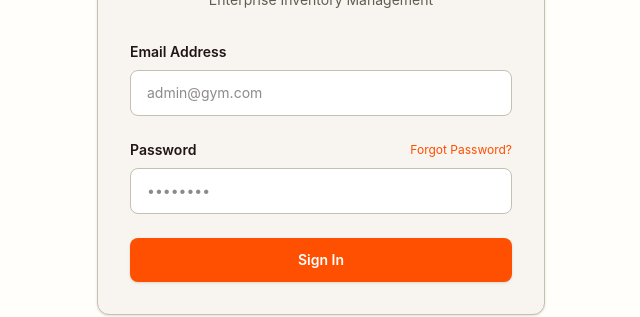
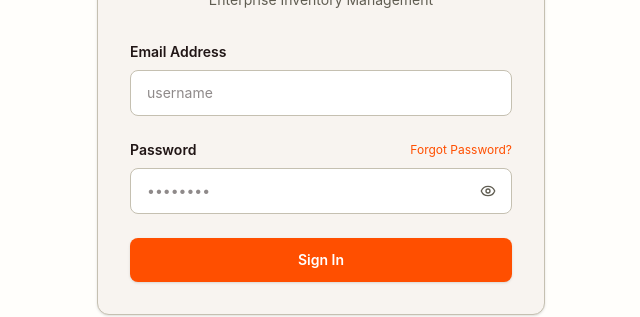
Before and after one commit to ajjaylal/Inventory-Management-ERP, a Next.js app: page /login in a window 1280 px wide. Shown: the part 308-625 px from the top of the page, without its empty margins (319-959 px from the left). Built offline with nearby package versions, Linux system fonts and the light colour scheme; no server answers.

Commit message:
feat: update login UI placeholders and add password toggle

```diff
--- a/src/app/(auth)/login/page.tsx
+++ b/src/app/(auth)/login/page.tsx
@@ -3,12 +3,14 @@
 import React, { useState } from 'react';
 import { useRouter } from 'next/navigation';
 import { createClient } from '@/lib/supabase/client';
+import { Eye, EyeOff } from 'lucide-react';
 
 export default function LoginPage() {
   const router = useRouter();
   const supabase = createClient();
   const [email, setEmail] = useState('');
   const [password, setPassword] = useState('');
+  const [showPassword, setShowPassword] = useState(false);
   const [loading, setLoading] = useState(false);
   const [errorMsg, setErrorMsg] = useState<string | null>(null);
 
@@ -64,7 +66,7 @@ export default function LoginPage() {
               value={email}
               onChange={(e) => setEmail(e.target.value)}
               className="w-full px-4 py-3 rounded-lg border border-[#c5c0b1] bg-white text-[#201515] focus:outline-none focus:ring-2 focus:ring-[#ff4f00] transition text-sm"
-              placeholder="admin@gym.com"
+              placeholder="username"
             />
           </div>
 
@@ -80,14 +82,23 @@ export default function LoginPage() {
                 Forgot Password?
               </a>
             </div>
+            <div className="relative">
               <input
-              type="password"
+                type={showPassword ? 'text' : 'password'}
                 required
                 value={password}
                 onChange={(e) => setPassword(e.target.value)}
-              className="w-full px-4 py-3 rounded-lg border border-[#c5c0b1] bg-white text-[#201515] focus:outline-none focus:ring-2 focus:ring-[#ff4f00] transition text-sm"
+                className="w-full px-4 py-3 rounded-lg border border-[#c5c0b1] bg-white text-[#201515] focus:outline-none focus:ring-2 focus:ring-[#ff4f00] transition text-sm pr-12"
                 placeholder="••••••••"
               />
+              <button
+                type="button"
+                onClick={() => setShowPassword(!showPassword)}
+                className="absolute right-3 top-1/2 -translate-y-1/2 text-[#605d52] hover:text-[#201515] p-1"
+              >
+                {showPassword ? <EyeOff className="h-4 w-4" /> : <Eye className="h-4 w-4" />}
+              </button>
+            </div>
           </div>
 
           <button
```
Lines whose indentation alone changed are shown as unchanged.
